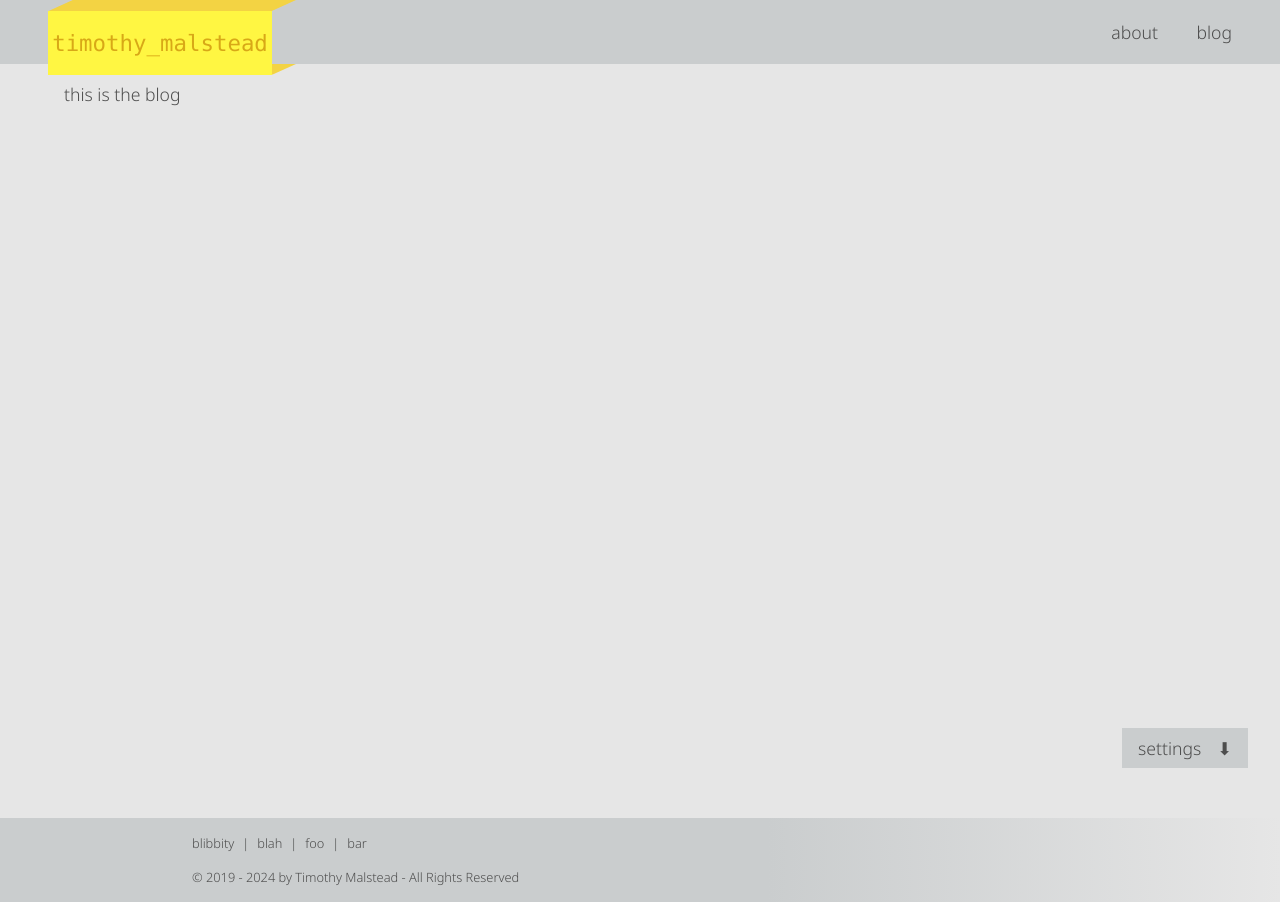
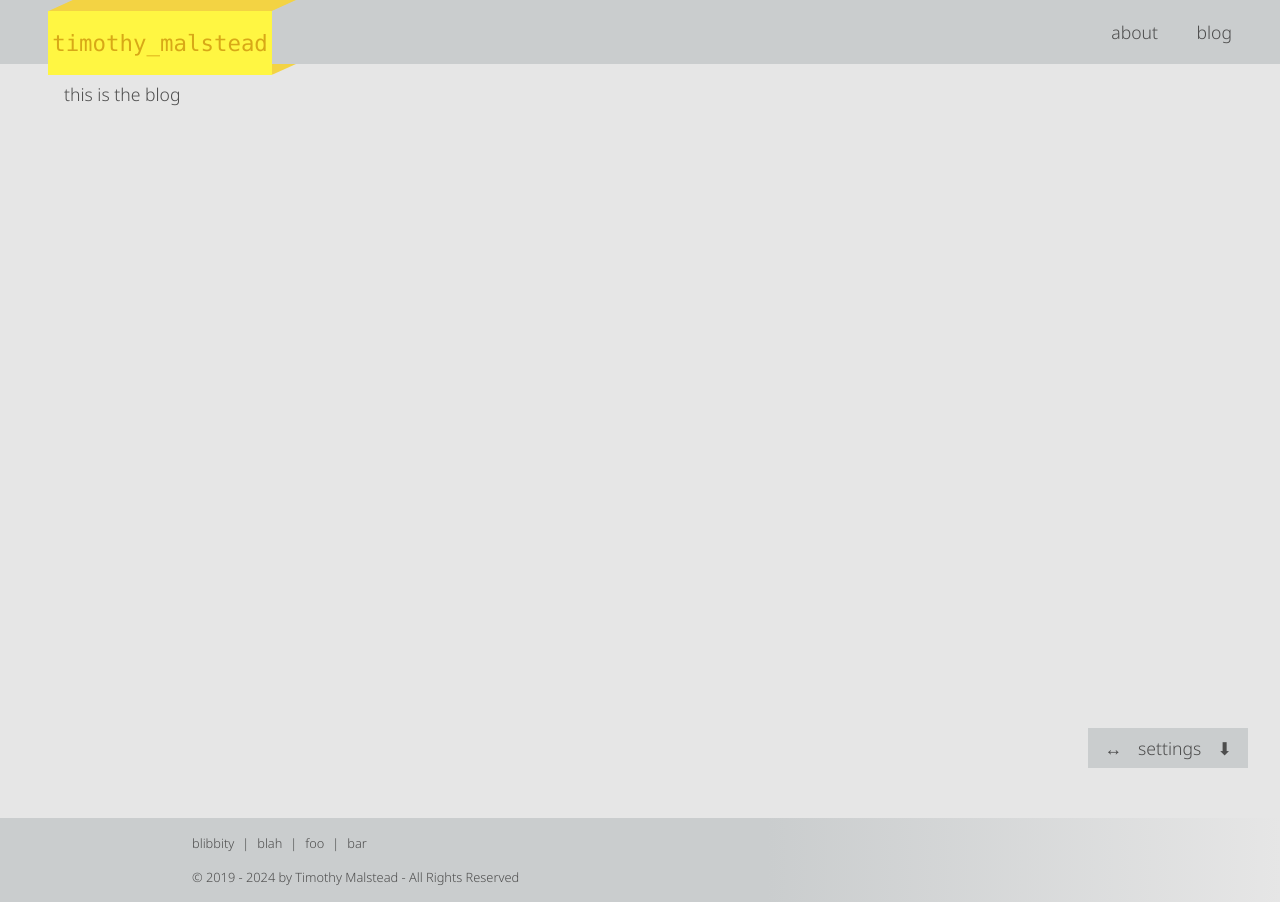
Before and after one commit to timmalstead/personal-site-next-js, a Next.js app: page /blog in a window 1280 px wide. Built offline with nearby package versions, Linux system fonts and the light colour scheme; no server answers.

Commit message:
adds the ability to hide user settings

```diff
--- a/app/_components/user-settings/index.tsx
+++ b/app/_components/user-settings/index.tsx
@@ -1,13 +1,43 @@
-import type { ReactNode } from "react"
+"use client"
+import { useState, useEffect, type ReactNode } from "react"
+import { setCookie } from "../../_utils/helpers"
+import type { SettingsDismiss } from "../../_utils/sharedTypes"
 import "./user-settings.css"
 
-// use a custom svg logo instead of the marker?
-// what says 'settings' that isn't a gear?
-const UserSettings = ({ children }: { children: ReactNode }) => (
-    <details className="user-settings">
-        <summary>settings</summary>
-        <ul>{children}</ul>
-    </details>
-)
+interface UserSettingsProps {
+    children: ReactNode
+    userSettingsStatusProp: SettingsDismiss
+}
+
+const UserSettings = ({
+    children,
+    userSettingsStatusProp,
+}: UserSettingsProps) => {
+    const [userSettingsStatus, setUserSettingsStatus] =
+        useState<SettingsDismiss>(userSettingsStatusProp)
+
+    useEffect(
+        () => setCookie("userSettings", userSettingsStatus),
+        [userSettingsStatus]
+    )
+
+    const handleDismissClick = (): void =>
+        setUserSettingsStatus(userSettingsStatus === "open" ? "closed" : "open")
+
+    return (
+        <div className={`user-settings ${userSettingsStatus}`}>
+            <button
+                onClick={handleDismissClick}
+                title="Click to toggle user settings"
+            >
+                ↔
+            </button>
+            <details>
+                <summary>settings</summary>
+                <ul>{children}</ul>
+            </details>
+        </div>
+    )
+}
 
 export default UserSettings
--- a/app/_components/user-settings/user-settings.css
+++ b/app/_components/user-settings/user-settings.css
@@ -1,16 +1,43 @@
-details.user-settings {
+div.user-settings {
     --settings-width: 14rem;
     --settings-offset: 2rem;
     --settings-padding: 0.5rem 1rem;
+    --settings-move: -7rem;
 
-    cursor: default;
-    user-select: none;
     position: fixed;
     z-index: 1;
     right: var(--settings-offset);
     bottom: var(--settings-offset);
+    background-color: var(--contrast-color);
+    display: flex;
+    transition: all var(--transition-duration);
+
+    &.closed {
+        border-radius: 2rem 0 0 2rem;
+        right: var(--settings-move);
+
+        details {
+            color: var(--contrast-color);
+        }
+    }
+
+    button {
+        display: flex;
+        align-items: center;
+        cursor: pointer;
+        padding-left: 1rem;
+    }
+
+    &:has(details[open]) {
+        button {
+            display: none;
+        }
+    }
+
+    details {
+        cursor: default;
+        user-select: none;
         padding: var(--settings-padding);
-    background-color: var(--contrast-color);
 
         summary {
             list-style: none;
@@ -33,7 +60,7 @@ details.user-settings {
             position: fixed;
             display: flex;
             flex-direction: column;
-        min-width: var(--settings-width);
+            width: var(--settings-width);
             right: var(--settings-offset);
             bottom: calc(2.25 * var(--settings-offset));
             padding: var(--settings-padding);
@@ -70,7 +97,7 @@ details.user-settings {
         }
 
         &[open] {
-        min-width: var(--settings-width);
+            width: var(--settings-width);
             summary {
                 &::after {
                     transform: rotateX(0.5turn);
@@ -78,32 +105,33 @@ details.user-settings {
             }
         }
     }
+}
 
-/* will need to change marker from arrow to an image to make this media query work with icons instead of text */
-/* would this be a good candidate for a container query? */
 @media screen and (max-width: 600px) {
-    details.user-settings {
+    div.user-settings {
         --settings-offset: 1.5rem;
         --settings-padding: 0.25rem 0.5rem;
+        --settings-move: -6.5rem;
     }
 }
 
 @media screen and (min-width: 2000px) {
-    details.user-settings {
+    div.user-settings {
         --settings-width: 18rem;
         --settings-offset: 2.5rem;
+        --settings-move: -8rem;
     }
 }
 
 @media screen and (min-width: 2800px) {
-    details.user-settings {
+    div.user-settings {
         --settings-width: 20rem;
         --settings-offset: 3rem;
     }
 }
 
 @media not (scripting: enabled) {
-    details.user-settings {
+    div.user-settings {
         display: none;
     }
 }
--- a/app/_utils/firestoreMock.js
+++ b/app/_utils/firestoreMock.js
@@ -223,6 +223,10 @@ ${getPageInfo()}
                 standardImageObject,
                 standardImageObject,
                 standardImageObject,
+                {
+                    name: "LastModified",
+                    lastModifiedDate: 1725935835263,
+                },
             ],
         },
     },
--- a/app/_utils/helpers.ts
+++ b/app/_utils/helpers.ts
@@ -5,3 +5,13 @@ export const floatingPointToPercentage = (float: number) => {
     if (intString[0] === "0") intString = intString.slice(1)
     return `${intString}%`
 }
+
+export const setCookie = (cookieName: string, cookieValue: string): void => {
+    // some browsers (notably Safari) don't support requestIdleCallback 😑
+    const setDismissalCookie = () =>
+        (document.cookie = `${cookieName}=${cookieValue}`)
+
+    if (window.requestIdleCallback)
+        window.requestIdleCallback(setDismissalCookie)
+    else setDismissalCookie()
+}
--- a/app/_utils/sharedTypes.ts
+++ b/app/_utils/sharedTypes.ts
@@ -11,6 +11,7 @@ export interface Route {
 
 export type ColorMode = "light" | "dark"
 export type ReducedMotion = "reduce" | "no-preference"
+export type SettingsDismiss = "closed" | "open"
 export type Browser =
     | "chrome"
     | "chromium"
--- a/app/_utils/useA11yValue.ts
+++ b/app/_utils/useA11yValue.ts
@@ -1,5 +1,6 @@
 "use client"
 import { useEffect, useLayoutEffect, useState, ChangeEvent } from "react"
+import { setCookie } from "./helpers"
 import type { A11yKey } from "./sharedTypes"
 
 export const useA11yValue = <T>({
@@ -32,14 +33,10 @@ export const useA11yValue = <T>({
         )
     }, [a11yValue, keyObject])
 
-    useEffect(() => {
-        // some browsers (notably Safari) don't support requestIdleCallback 😑
-        const setA11yCookie = () =>
-            (document.cookie = `${cookieName}=${a11yValue}`)
-        if (window.requestIdleCallback)
-            window.requestIdleCallback(setA11yCookie)
-        else setA11yCookie()
-    }, [a11yValue, cookieName])
+    useEffect(
+        () => setCookie(cookieName, a11yValue as string),
+        [a11yValue, cookieName]
+    )
 
     const toggleA11yCheckbox = ({
         target: { checked },
--- a/app/layout.tsx
+++ b/app/layout.tsx
@@ -1,7 +1,12 @@
 import type { Metadata, Viewport } from "next"
 import type { ReactNode } from "react"
 import { cookies, headers } from "next/headers"
-import type { ColorMode, ReducedMotion, Browser } from "./_utils/sharedTypes"
+import type {
+    ColorMode,
+    ReducedMotion,
+    Browser,
+    SettingsDismiss,
+} from "./_utils/sharedTypes"
 import { Noto_Sans } from "next/font/google"
 import {
     Header,
@@ -62,6 +67,11 @@ const RootLayout = ({
         headerName: "X-Browser",
         defaultName: "chrome",
     })
+
+    const userSettingsStatus = getServerValue<SettingsDismiss>({
+        cookieName: "userSettings",
+        defaultName: "open",
+    })
     // it's a bummer, but the layout zoom only seems to work in Chrome
     // which is funny considering that I copied it from MDN
     const isChrome = browser === "chrome" || browser === "chromium"
@@ -71,7 +81,7 @@ const RootLayout = ({
             <body className={notoSans.className} data-testid="background">
                 <Header browser={browser} />
                 {children}
-                <UserSettings>
+                <UserSettings userSettingsStatusProp={userSettingsStatus}>
                     <PinchZoom />
                     {isChrome && <LayoutZoom />}
                     <ReduceMotion reducedMotionProp={reducedMotion} />
```
Also changed, not shown: 1 other file (tests, documents, lock files or other folders). Lines whose indentation alone changed are shown as unchanged.
